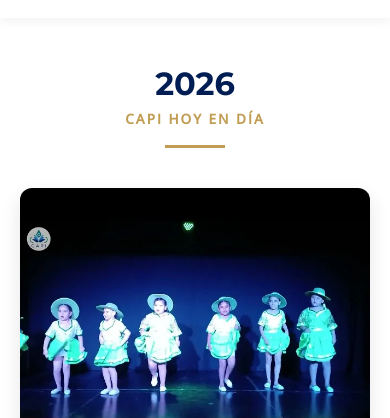
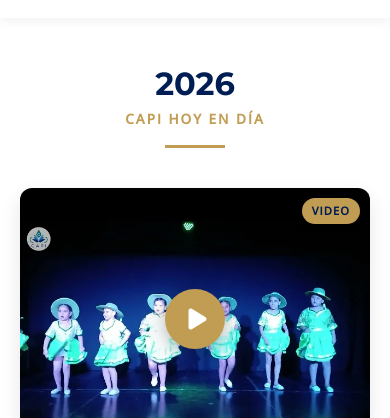
Before and after one commit to luisn101/proyecto-capi-main, an Eleventy site: page src/es/galeria.njk in a window 390 px wide. Shown: the part 476-894 px from the top of the page. Built offline with nearby package versions, Linux system fonts and the light colour scheme; Eleventy itself is replaced by a stand-in of ours; files that its build step writes are made by us from their sources.

Commit message:
update video gallery styles

```diff
--- a/scss/pages/_galeria-page.scss
+++ b/scss/pages/_galeria-page.scss
@@ -385,6 +385,7 @@
 // ============================================
 // TARJETA DE VIDEO EN GALERÍA
 // ============================================
+/*
 .galeria-item--video {
     position: relative;
 
@@ -472,6 +473,105 @@
             i {
                 font-size: 1.5rem;
             }
+        }
+    }
+}
+
+
+// Asegurar que el link de video no tenga subrayado
+.galeria-link--video {
+    text-decoration: none;
+    color: inherit;
+}
+    */
+
+// ============================================
+// TARJETA DE VIDEO EN GALERÍA
+// ============================================
+.galeria-item--video {
+    position: relative;
+
+    // Badge "Video" en la esquina (SIEMPRE visible)
+    .galeria-item__badge {
+        position: absolute;
+        top: 15px;
+        right: 15px;
+        background-color: v.$color-dorado-capi;
+        color: v.$color-primario;
+        padding: 5px 12px;
+        border-radius: 20px;
+        font-size: 0.75rem;
+        font-weight: 700;
+        text-transform: uppercase;
+        letter-spacing: 1px;
+        z-index: 3;
+        box-shadow: 0 2px 8px rgba(0,0,0,0.2);
+    }
+
+    // Ícono de play centrado (FUERA del overlay)
+    .galeria-item__play-icon {
+        position: absolute;
+        top: 50%;
+        left: 50%;
+        transform: translate(-50%, -50%);
+        width: 70px;
+        height: 70px;
+        background-color: rgba(v.$color-blanco, 0.95);
+        border-radius: 50%;
+        display: flex;
+        align-items: center;
+        justify-content: center;
+        transition: all 0.3s ease;
+        z-index: 2;
+        box-shadow: 0 4px 20px rgba(0,0,0,0.3);
+        opacity: 0; // Oculto por defecto en desktop
+        visibility: hidden;
+
+        i {
+            color: v.$color-primario;
+            font-size: 1.8rem;
+            margin-left: 5px;
+        }
+    }
+
+    // En desktop: mostrar play icon solo en hover
+    &:hover .galeria-item__play-icon {
+        opacity: 1;
+        visibility: visible;
+        background-color: v.$color-dorado-capi;
+        transform: translate(-50%, -50%) scale(1.1);
+
+        i {
+            color: v.$color-blanco;
+        }
+    }
+
+    // Overlay solo para el texto
+    .galeria-item__overlay {
+        background: linear-gradient(to top, rgba(v.$color-primario, 0.95) 0%, rgba(0,0,0,0.3) 50%, transparent 100%);
+    }
+
+    // 🎯 EN MÓVIL: Play icon y badge SIEMPRE visibles
+    @media (max-width: 768px) {
+        .galeria-item__play-icon {
+            opacity: 1 !important;
+            visibility: visible !important;
+            background-color: v.$color-dorado-capi;
+            transform: translate(-50%, -50%);
+            width: 60px;
+            height: 60px;
+
+            i {
+                color: v.$color-blanco;
+                font-size: 1.5rem;
+            }
+        }
+
+        .galeria-item__badge {
+            padding: 4px 10px;
+            font-size: 0.7rem;
+            top: 10px;
+            right: 10px;
         }
     }
 }
--- a/src/es/galeria.njk
+++ b/src/es/galeria.njk
@@ -55,12 +55,18 @@ translationKey: "gallery"
             <img src="/assets/img/gallery/video-danza-thumbnail.webp"
                 alt="Presentación de danza folklórica de estudiantes de CAPI - Video en YouTube"
                 loading="lazy" />
+
+            <!-- Ícono de play FUERA del overlay -->
+            <div class="galeria-item__play-icon">
+              <i class="fa-solid fa-play"></i>
+            </div>
+
+            <!-- Badge "Video" también fuera -->
+            <span class="galeria-item__badge">Video</span>
+
+            <!-- Overlay solo para el texto -->
             <div class="galeria-item__overlay">
-              <div class="galeria-item__play-icon">
-                <i class="fa-solid fa-play"></i>
-              </div>
               <p class="galeria-item__text">Presentación de Danza</p>
-              <span class="galeria-item__badge">Video</span>
             </div>
           </article>
         </a>
```
Also changed, not shown: src/css/main.css, 1 other file.
